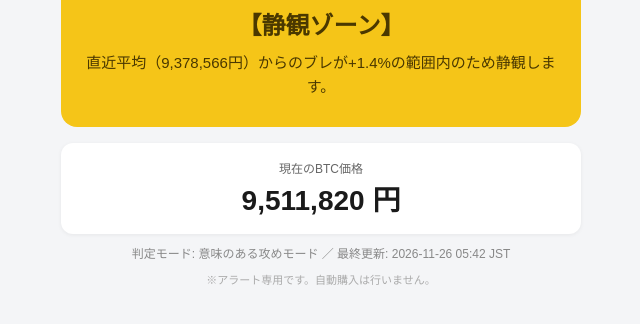
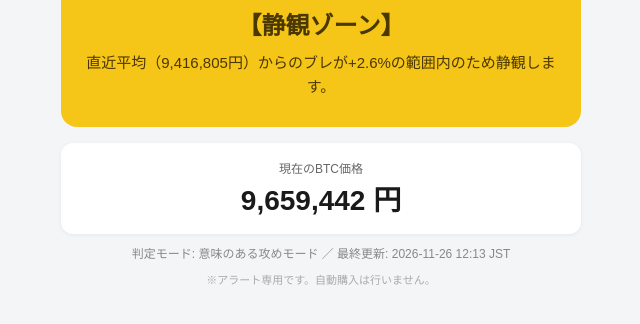
Before and after one commit to daikiogita0708-lab/btc-signal, a plain HTML site: page index.html in a window 1280 px wide. Shown: the part 104-428 px from the top of the page, without its empty margins (319-959 px from the left). Drawn offline with Linux system fonts and the light colour scheme.

Commit message:
deploy: 65c1af7556b39045e706b95298d9f194997888c2

```diff
--- a/index.html
+++ b/index.html
@@ -22,13 +22,13 @@
   <div class="card">
     <div class="emoji">🟡</div>
     <div class="title">【静観ゾーン】</div>
-    <div class="reason">直近平均（9,378,566円）からのブレが+1.4%の範囲内のため静観します。</div>
+    <div class="reason">直近平均（9,416,805円）からのブレが+2.6%の範囲内のため静観します。</div>
   </div>
   <div class="price">
     <div class="label">現在のBTC価格</div>
-    <div class="value">9,511,820 円</div>
+    <div class="value">9,659,442 円</div>
   </div>
-  <div class="meta">判定モード: 意味のある攻めモード ／ 最終更新: 2026-11-26 05:42 JST</div>
+  <div class="meta">判定モード: 意味のある攻めモード ／ 最終更新: 2026-11-26 12:13 JST</div>
   <div class="note">※アラート専用です。自動購入は行いません。</div>
 </body>
 </html>
```
